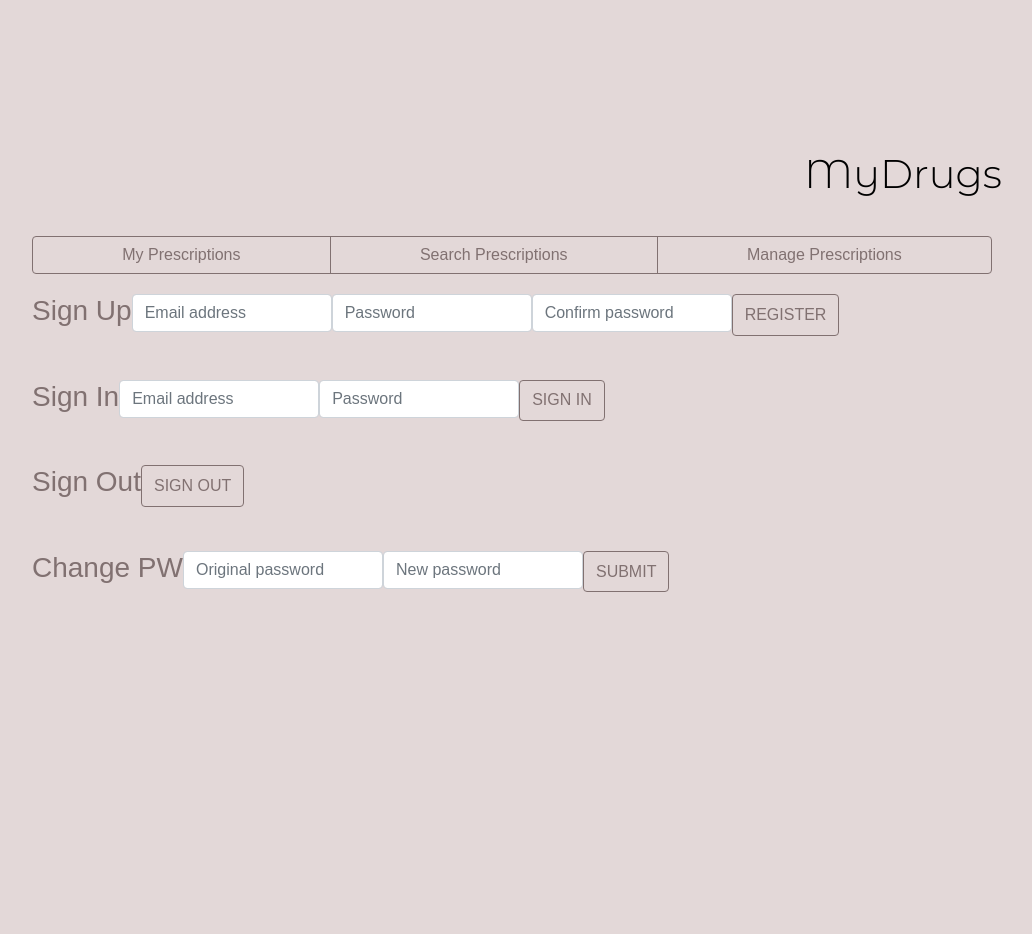
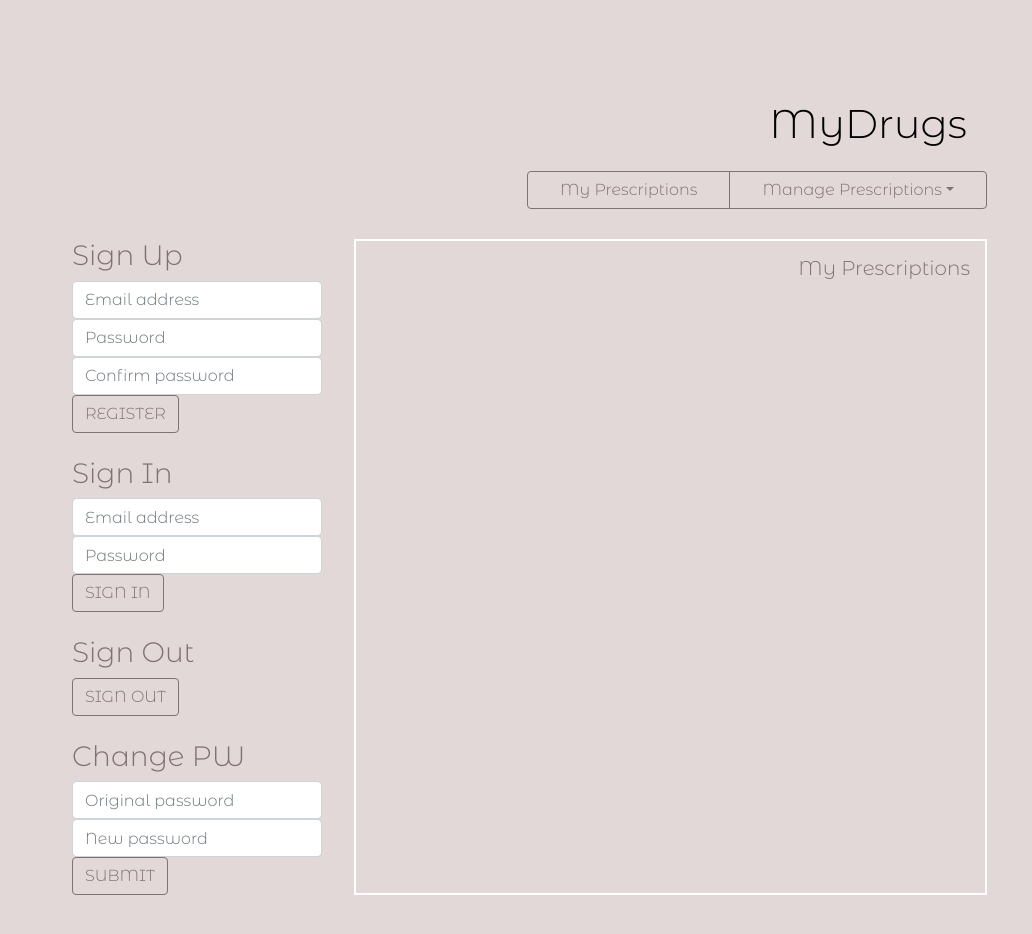
Before and after one commit to JeheeChoi/my-drugs-client, a website built with webpack: page index.html in a window 1280 px wide. Shown: the whole page, without its empty margins (128-1160 px from the left). Before the commit the page ends 800 px from the top, so only its background shows below. Built offline with nearby package versions, Linux system fonts and the light colour scheme; a web font is replaced by a local one.

Commit message:
Worked on menu/layout 11/08/20
index.html/css update to plan my front end page

```diff
--- a/assets/scripts/app.js
+++ b/assets/scripts/app.js
@@ -3,7 +3,7 @@
 // use require with a reference to bundle the file and use it in this file
 // const example = require('./example')
 const authEvents = require('./auth/events')
-const drugEvents = require('./prescriptions/events')
+// const drugEvents = require('./prescriptions/events')
 // use require without a reference to ensure a file is bundled
 // require('./example')
 
@@ -14,5 +14,5 @@ $(() => {
   $('#sign-out').on('submit', authEvents.signOut)
   $('#change-password').on('submit', authEvents.changePassword)
   // Prescription events
-  $('#create-prescriptions').on('submit', drugEvents.createPrescriptions)
+  // $('#manage-drugs').on('click', drugEvents.manageDrugs)
 })
--- a/assets/styles/index.scss
+++ b/assets/styles/index.scss
@@ -3,30 +3,48 @@
 body {
   background-color: #E3D8D8;
   font-family: 'Montserrat Alternates', sans-serif;
-  font-family: 'Sawarabi Mincho', sans-serif;
+  // font-family: 'Sawarabi Mincho', sans-serif;
   color: #817171;
-  margin: 150px 150px;
+  margin: 100px 150px;
 }
-div {
-  padding: 10px;
-  display: flex;
-  flex-wrap: wrap;
-  justify-content: start;
-}
-.btn-group-toggle {
-  display: flex;
-  justify-content: flex-end;
-}
-// form {
-//   border: 1px solid #817171;
-//   border-radius: 4px;
-// }
 
 h1 {
   font-family: 'Montserrat Alternates', sans-serif;
   color: black;
   text-align: right;
 }
+
+#message-display {
+  padding: 25px;
+  text-align: center;
+
+}
+.btn-group-toggle {
+  padding: 15px;
+}
+
+.form-control {
+  width: 250px;
+}
+
+.col-sm-8 {
+  padding: 15px 15px 0px 0px;
+  text-align: right;
+}
+
+.col-sm-4  {
+  padding: 0px 35px;
+}
+
+#main {
+  padding: 15px;
+}
+#prescription-page {
+  border: 2px solid white;
+}
+
+
+
 
 .btn-outline-secondary {
   color:  #817171;
@@ -42,6 +60,3 @@ h1 {
   background: #817171;
   color: white;
 }
-.form-control {
-  width: 200px;
-}
--- a/index.html
+++ b/index.html
@@ -14,67 +14,59 @@
       <script src="public/application.js" type="text/javascript" charset="utf-8" defer></script>
     </head>
     <body>
-      <h1>MyDrugs</h1>
-      <div id="message-display"></div>
-
-      <div class="btn-group btn-group-toggle" data-toggle="buttons" >
-        <label class="btn btn-outline-secondary">
-          <input type="radio" name="options" id="index-prescription" />My Prescriptions
-        </label>
-        <label class="btn btn-outline-secondary">
-          <input type="radio" name="options" id="show-prescription" /> Search Prescriptions
-        </label>
-        <!-- <label class="btn btn-outline-secondary">
-          <input type="radio" name="options" id="create-prescription" />Add A New Prescription
-        </label> -->
-        <label class="btn btn-outline-secondary">
-          <input type="radio" name="options" id="update-prescription" /> Manage Prescriptions
-        </label>
+      <div class="container">
+        <div class="row 1">
+          <div class="col-sm-8"></div>
+          <div class="col-sm-4"><h1>MyDrugs</h1></div>
         </div>
+        <div class="row 2">
+          <div class="col-6" id="message-display"></div>
+          <div class="col-6 btn-group btn-group-toggle">
+            <button type="button" class="btn btn-outline-secondary" name="options" id="index-prescription">My Prescriptions</button>
+            <button type="button" class="btn btn-outline-secondary dropdown-toggle" name="options" data-toggle="dropdown" aria-haspopup="true" aria-expanded="false" id="update-prescription"> Manage Prescriptions</button>
+          <div class="dropdown-menu dropdown-menu-right">
+            <a class="dropdown-item" href="#">Add Prescriptions</a>
+            <a class="dropdown-item" href="#">Find Prescriptions</a>
+            <a class="dropdown-item" href="#">Edit Prescriptions</a>
+            <a class="dropdown-item" href="#">Delete Prescriptions</a>
+          </div>
+          </div>
+        </div>
+        <div class="row 3" id="main">
+          <div class="col-sm-4">
 
             <form id="sign-up">
-      <div class="container-auth">
               <h3>Sign Up</h3>
-        <br>
               <input required type="text" class="form-control" name="credentials[email]" placeholder ="Email address" />
               <input required type="password" class="form-control" name="credentials[password]" placeholder="Password" />
               <input required type="password" class="form-control" name="credentials[password_confirmation]" placeholder="Confirm password" />
+              <input type="Submit" class="btn btn-outline-secondary" value="REGISTER" />
+            </form>
             <br>
-        <input type="Submit" class="btn btn-outline-secondary" value="REGISTER" />
-      </div>
+            <form id="sign-in">
+              <h3>Sign In</h3>
+              <input required type="text" class="form-control" name="credentials[email]" placeholder ="Email address" />
+              <input required type="password" class="form-control" name="credentials[password]" placeholder="Password"/>
+              <input type="Submit" class="btn btn-outline-secondary" value="SIGN IN" />
+            </form>
+            <br>
+            <form id="sign-out">
+            <h3>Sign Out</h3>
+              <input type="Submit" class="btn btn-outline-secondary" value="SIGN OUT" />
+            </form>
+            <br>
+            <form id="change-password">
+            <h3>Change PW</h3>
+            <input required type="password" class="form-control" name="passwords[old]" placeholder="Original password"/>
+            <input required type="password" class="form-control" name="passwords[new]" placeholder="New password" />
+            <input type="Submit" class="btn btn-outline-secondary" value="SUBMIT" />
             </form>
 
-      <br>
-      <form id="sign-in">
-      <div class="container-auth">
-        <h3>Sign In</h3>
-        <br>
-        <input required type="text" class="form-control" name="credentials[email]" placeholder ="Email address" />
-        <input required type="password" class="form-control" name="credentials[password]" placeholder="Password"/>
-        <br>
-        <input type="Submit" class="btn btn-outline-secondary" value="SIGN IN" />
           </div>
-      </form>
+          <div class="col-sm-8" id="prescription-page"><h5>My Prescriptions</h5></div>
+        </div>
 
-      <br>
-
-      <form id="sign-out">
-      <div class="container-auth">
-      <h3>Sign Out</h3>
-        <input type="Submit" class="btn btn-outline-secondary" value="SIGN OUT" />
     </div>
-      </form>
-
-      <br>
-
-      <form id="change-password">
-      <div class="container-auth">
-      <h3>Change PW</h3>
-      <input required type="password" class="form-control" name="passwords[old]" placeholder="Original password"/>
-      <input required type="password" class="form-control" name="passwords[new]" placeholder="New password" /><br>
-      <input type="Submit" class="btn btn-outline-secondary" value="SUBMIT" />
-      </div>
-      </form>
 
       <!-- <h3>My Prescriptions</h3>
       <a class="btn btn-outline-secondary" data-toggle="collapse" href="#multiCollapseExample1" role="button" aria-expanded="false" aria-controls="multiCollapseExample1">Add A New Prescription</a>
@@ -89,9 +81,5 @@
         </div>
       </div> -->
 
-      <br>
-
-
-
     </body>
 </html>
```
Also changed, not shown: assets/scripts/prescriptions/api.js (+14 -0 lines), assets/scripts/prescriptions/events.js (+14 -0 lines). Lines whose indentation alone changed are shown as unchanged.
